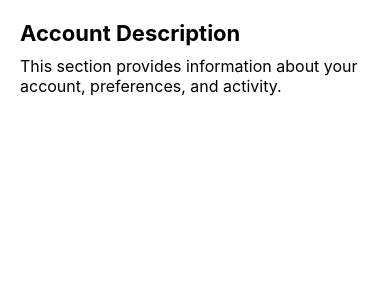
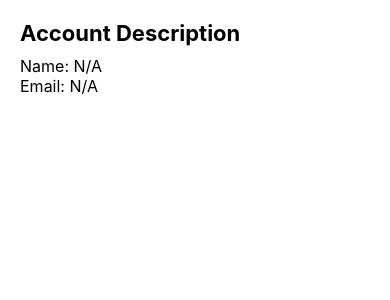
Before and after one commit to Vraj0787/PERFUME_TREASURE, a React Native app: screen /AccountDescription in a window 390 px wide. Shown: the top 300 px of the page. Built offline with nearby package versions, Linux system fonts and the light colour scheme.

Commit message:
Account Details Now Properly Displayed

```diff
--- a/src/screens/AccountDescriptionScreen.js
+++ b/src/screens/AccountDescriptionScreen.js
@@ -1,16 +1,24 @@
 import React from 'react';
 import { View, Text, StyleSheet } from 'react-native';
 
-function AccountDescriptionScreen() {
+function AccountDescriptionScreen({ route }) {
+  const user = route.params?.user;
+
   return (
     <View style={styles.container}>
       <Text style={styles.title}>Account Description</Text>
+
       <Text style={styles.text}>
-        This section provides information about your account, preferences, and activity.
+        Name: {user?.name || 'N/A'}
+      </Text>
+
+      <Text style={styles.text}>
+        Email: {user?.email || 'N/A'}
       </Text>
     </View>
   );
 }
+
 
 const styles = StyleSheet.create({
   container: {
--- a/src/screens/HomeScreen.js
+++ b/src/screens/HomeScreen.js
@@ -284,7 +284,12 @@ function HomeScreen({
             <Pressable
               onPress={() => {
                 setMenuVisible(false);
-                navigation.navigate('AccountDescription');
+                navigation.navigate('AccountDescription', {
+                user: {
+                  name: route.params?.name,
+                  email: route.params?.email,
+                }
+              });
               }}
               style={styles.menuItem}>
               <Text style={styles.menuItemText}>Account Description</Text>
```
